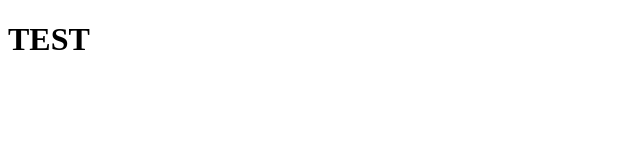
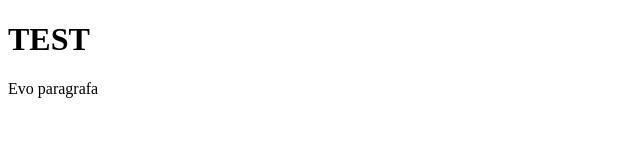
Before and after one commit to jvinkovic/gitnpm, a plain HTML site: page index.html in a window 1280 px wide. Shown: the whole page, without its empty margins (0-640 px from the left). Drawn offline with Linux system fonts and the light colour scheme.

Commit message:
index change

```diff
--- a/index.html
+++ b/index.html
@@ -7,5 +7,7 @@
     </head>
     <body>
         <h1>TEST</h1>
+
+        <p>Evo paragrafa</p>
     </body>
 </html>
```
Also changed, not shown: 1 other file.
